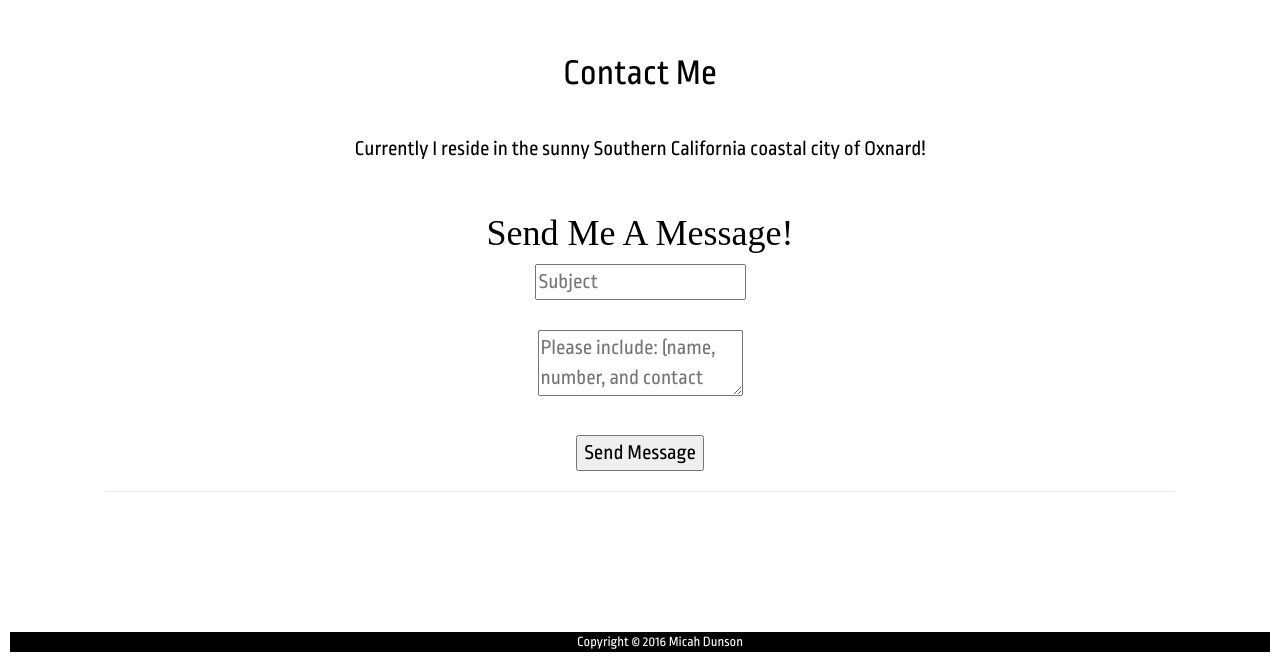
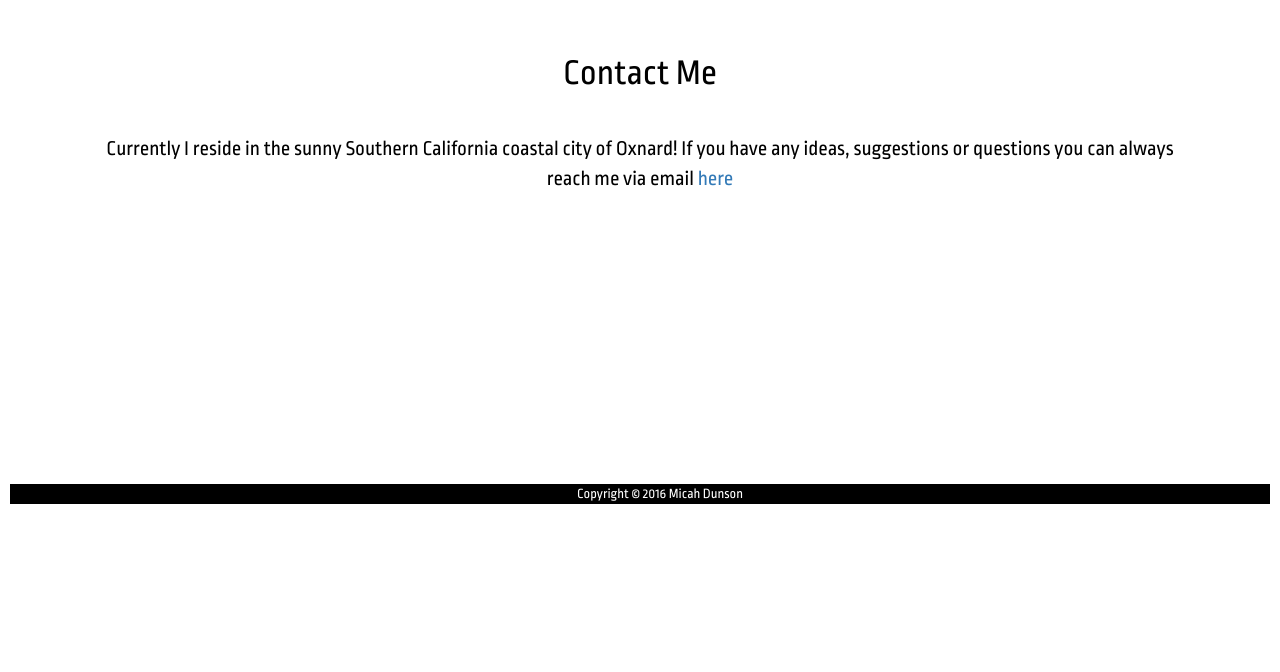
Before and after one commit to M-Doja/devfile, a website: page views/index.html in a window 1280 px wide. Shown: the part 1693-2365 px from the top of the page. After the commit the page ends 2217 px from the top, so only its background shows below. Drawn offline with nearby package versions, Linux system fonts and the light colour scheme; files whose address does not match are found by name; a web font is replaced by a local one.

Commit message:
push heroku

```diff
--- a/views/index.html
+++ b/views/index.html
@@ -141,21 +141,21 @@
 	</div> -->
 	<div id="section4" class="container-fluid flex-item">
 	  <h1>Contact Me</h1>
-	  <p>Currently I reside in the sunny Southern California coastal city of Oxnard! </p>
-		<div class="cform">
+	  <p>Currently I reside in the sunny Southern California coastal city of Oxnard! If you have any ideas, suggestions or questions you can always reach me via email <a href="mailto:dojadeveloper@gmail.com?" target="_top">here</a></p>
+		<!-- <div class="cform">
 			<form class=''>
-				<h1 style="color:black;font-family:serif;">Send Me A Message!</h1>
+				<h1 style="color:black;font-family:serif;">Send Me A Message!</h1> -->
 				<!-- <input id="from" type="text" placeholder="Enter E-mail ID where you want to send" /><br><br> -->
-				<input id="subject" type="text" placeholder="Subject" /><br><br>
+				<!-- <input id="subject" type="text" placeholder="Subject" /><br><br>
 				<textarea id="text"  placeholder="Please include: (name, number, and contact email)."></textarea><br><br>
 
 				<button class="button"id="send_email" style="color:black">Send Message</button><hr>
 
 				<span id="message"></span>
 			</form>
-		</div>
-		<script>// <![CDATA[
-	$(document).ready(function(){
+		</div> -->
+		<!-- <script>// <![CDATA[ -->
+	<!-- $(document).ready(function(){
 			$('body').scrollspy({ target: '#navbar-example' });
 	    $("#send_email").click(function(){
 	      console.log('log 1');
@@ -182,7 +182,7 @@
 
 
 	});
-	</script>
+	</script> -->
 	</div>
 </article>
 <footer style='color:#fff;text-align:center;background:#000;'>
```
